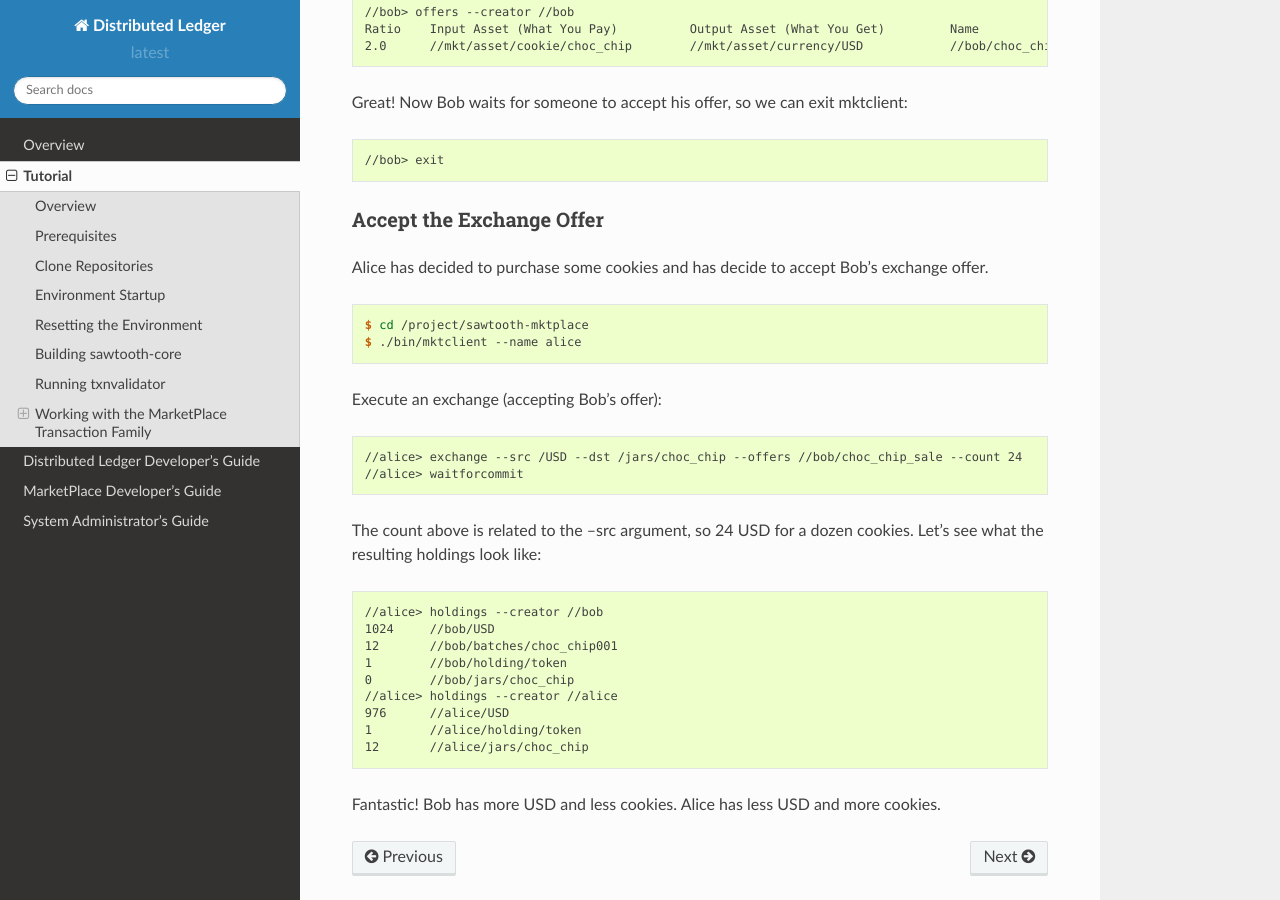
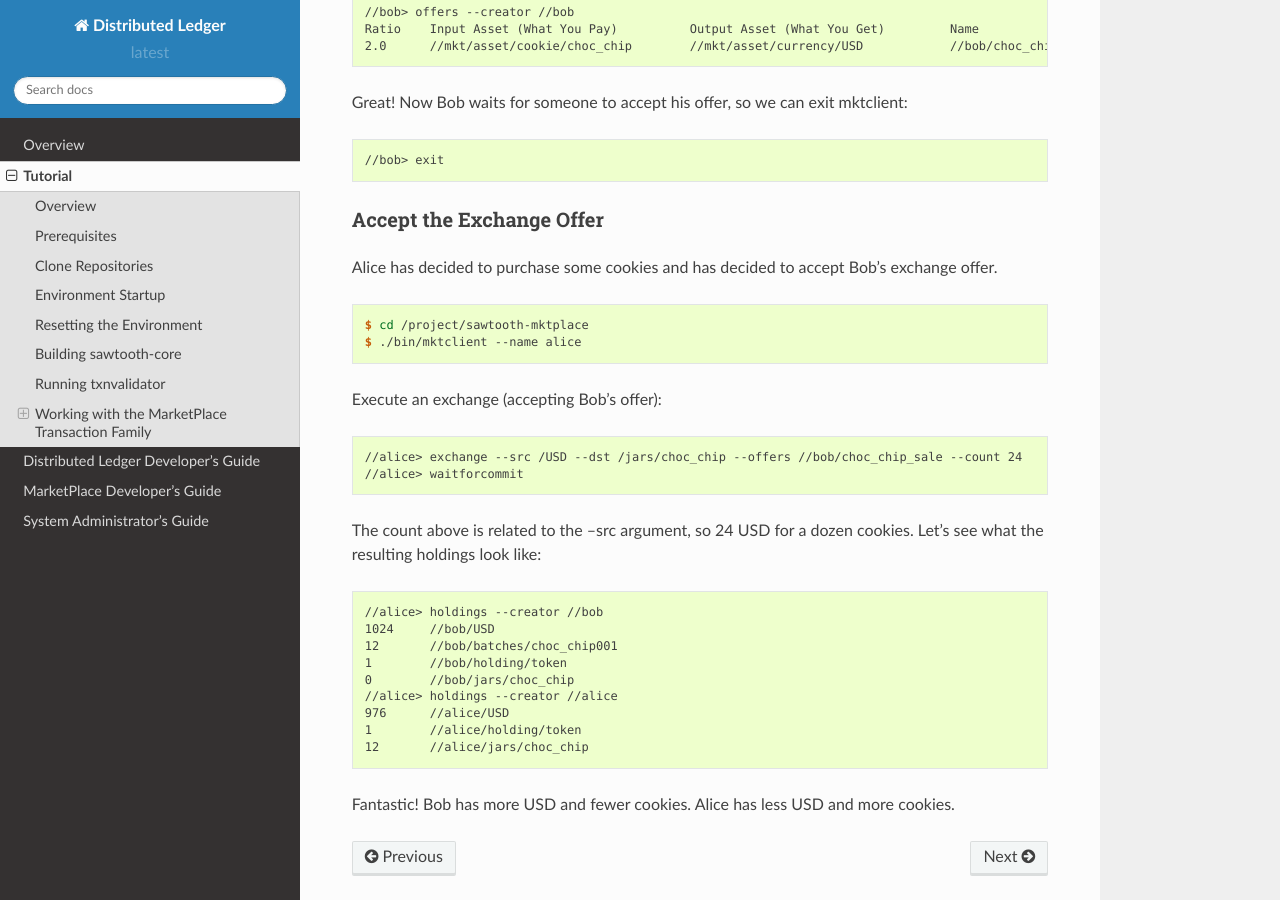
Before and after one commit to hyperledger-archives/sawtooth-core, a Sphinx documentation site: the page built from source/tutorial.rst, in a window 1280 px wide and 900 px high, scrolled down 7617 px. Built offline with Sphinx 7.4.7 and the Read the Docs theme 2.0.0, drawn with Linux system fonts in a browser that asks for light colours; pages that are not in the unit, such as notebooks, are missing from menus.

Commit message:
Fix a minor typo and less/fewer grammar issue

```diff
--- a/source/tutorial.rst
+++ b/source/tutorial.rst
@@ -410,7 +410,7 @@ mktclient:
 Accept the Exchange Offer
 -------------------------
 
-Alice has decided to purchase some cookies and has decide to accept Bob's
+Alice has decided to purchase some cookies and has decided to accept Bob's
 exchange offer.
 
 .. code-block:: console
@@ -440,5 +440,5 @@ cookies.  Let's see what the resulting holdings look like:
    1        //alice/holding/token
    12       //alice/jars/choc_chip
 
-Fantastic!  Bob has more USD and less cookies.  Alice has less USD and more
+Fantastic!  Bob has more USD and fewer cookies.  Alice has less USD and more
 cookies.
```
